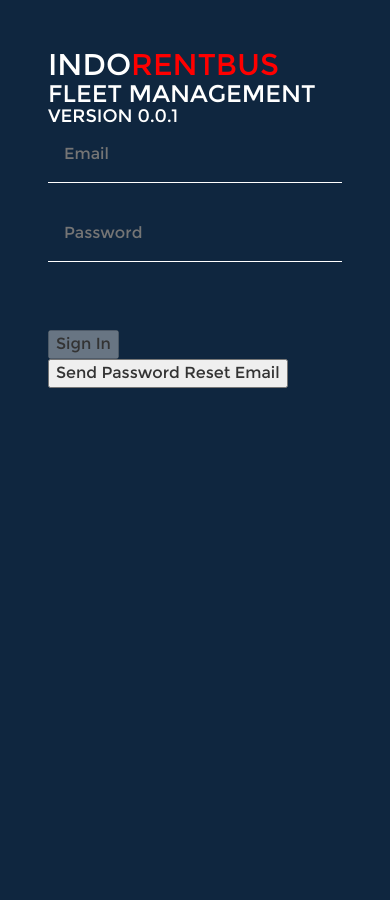
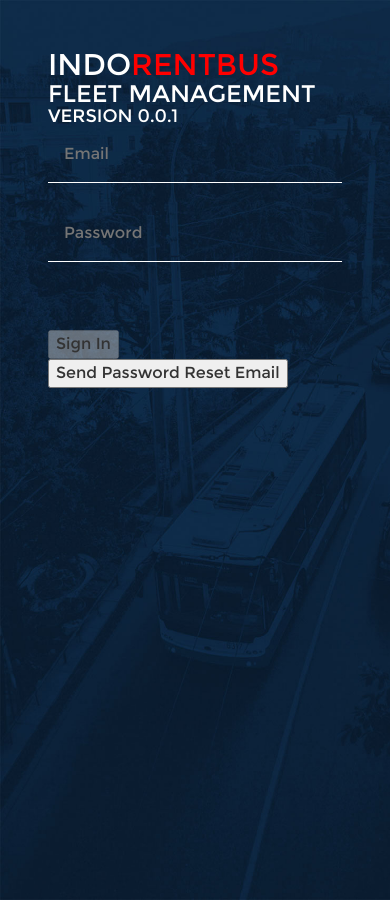
Before and after one commit to kemtol/indorentbus, a Jekyll site: the page built from index.html, in a window 390 px wide. Built offline with Jekyll 4.4.1, drawn with Linux system fonts in a browser that asks for light colours; nearby versions of some CDN libraries; Markdown is read by kramdown in place of the engine named in the settings; comment, search, counter and statistics services are not loaded.

Commit message:
Update index.html

```diff
--- a/index.html
+++ b/index.html
@@ -45,7 +45,7 @@
 
 	@media screen and (max-width: 736px){
 		.content-main{width:100vw;}
-		body{background-image:url("{{site.url}}/images/jrb-bg-mobile.jpg") no-repeat;background-size:cover}
+		body{background:url("{{site.url}}/images/jrb-bg-mobile.jpg") no-repeat;background-size:cover}
 	}
 </style>
 <script type="text/javascript">
```
